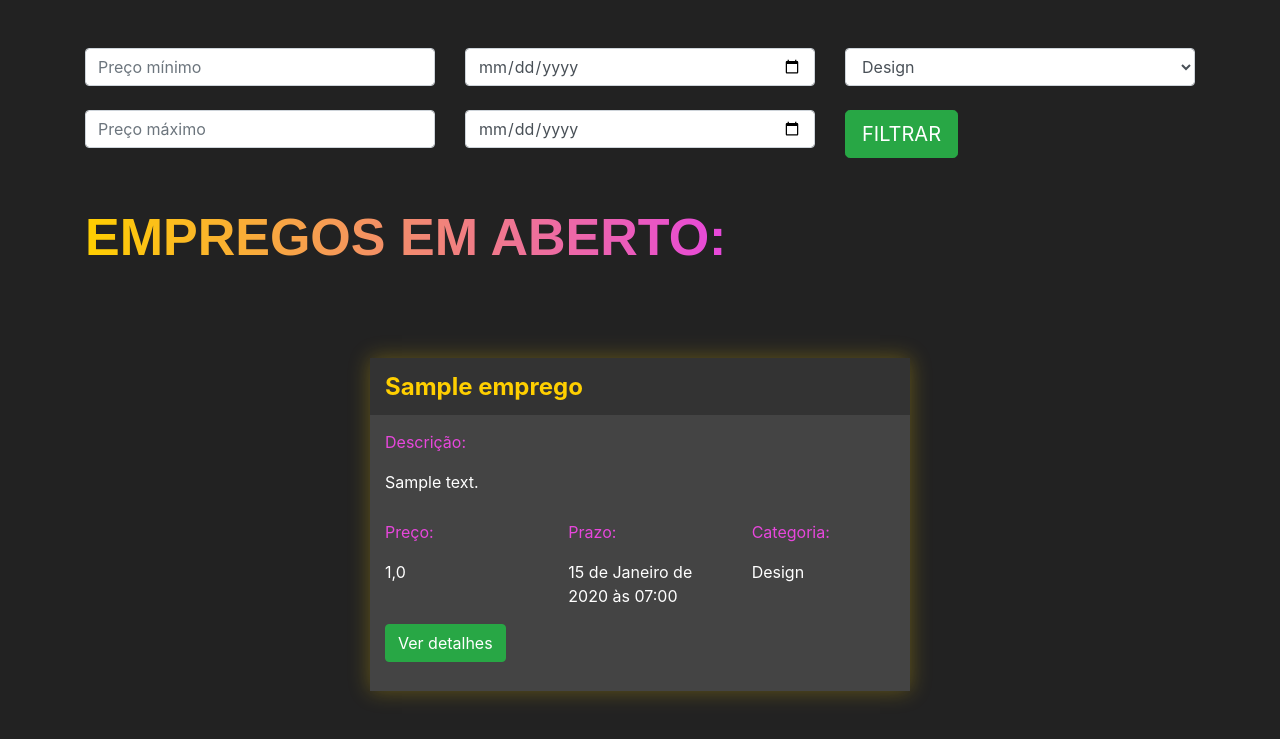
After one commit to diego-goncalves-dreossi/sistema-freelance, a Django app: template empregos/templates/encontrar_emps.html in a window 1280 px wide. The commit adds this page. Shown: the top 739 px of the page. Run offline with Django 4.2, Linux system fonts and the light colour scheme; the template is opened without the code that fills it: values that come from a table or form of the project are taken from there, others are empty; tables that the repository leaves empty hold one stand-in row (values such as "Sample post").

Commit message:
pagina inicial
Página inicial do sistema sendo preparado.

```diff
--- /dev/null
+++ b/empregos/templates/encontrar_emps.html
@@ -0,0 +1,104 @@
+{% extends 'base.html' %}
+{% load static %}
+
+{% block 'head' %}
+
+<link rel="stylesheet" href="{% static 'empregos/css/encontrar_emps.css' %}">
+
+{% endblock %}
+
+{% block 'body' %}
+
+
+    <div class="container">
+    <br>
+    <br>
+        <div class="row">
+
+            <div class="col-sm">
+            <form action="{% url 'encontrar_emps' %}" method="POST">
+                <input type="text" class="form-control" placeholder="Preço mínimo" name="preco_minimo">
+                <br>
+                <input type="text" class="form-control" placeholder="Preço máximo" name="preco_maximo">
+            </div>
+
+            <div class="col-sm">
+                <input type="date" class="form-control" name="prazo_minimo">
+                <br>
+                <input type="date" class="form-control" name="prazo_maximo">
+            </div>
+
+            <div class="col-sm">
+                <select class="form-control" name="categoria">
+                    <option value="D">Design</option>
+                    <option value="EV">Edição de vídeo</option>
+                </select>
+                <br>
+                <input type="submit" class="btn btn-success btn-lg" value="FILTRAR">
+            </form>
+            </div>
+
+
+        </div>
+        <br>
+        <br>
+        <h2 class="titulo">EMPREGOS EM ABERTO:</h2>
+        <div class="row justify-content-around">
+            {% for e in emps %}
+                <div class="col-6 row-card">
+                    <div class="card-job">
+                        <div class="header-job">
+                        <h4 class="titulo-job">{{e.titulo}}</h4>
+                        </div>
+                        <div class="body-job">
+                            <p class="titulo-body">Descrição:</p>
+                            <div style="width: 70%">
+                                <p>{{e.descricao}}</p>
+                            </div>
+
+                            <div class="row">
+                                <div class="col-4">
+                                    <p class="titulo-body">Preço:</p>
+                                    <p>{{e.preco}}</p>
+                                </div>
+
+                                <div class="col-4">
+                                    <p class="titulo-body">Prazo:</p>
+                                    <p>{{e.prazo_entrega}}</p>
+                                </div>
+
+                                <div class="col-4">
+                                    <p class="titulo-body">Categoria:</p>
+                                    <p>
+                                        {% if e.categoria == 'D'%}
+                                            Design
+                                        {% else %}
+                                            Edição de vídeo
+                                        {% endif%}
+                                    </p>
+                                </div>
+
+                            </div>
+
+                            <button class="btn btn-success">Ver detalhes</button>
+                            <br>
+                            <br>
+
+                        </div>
+                    </div>
+                </div>
+
+            {% endfor %}
+
+
+
+
+
+
+
+
+        </div>
+
+    </div>
+
+{% endblock %}
--- a/empregos/urls.py
+++ b/empregos/urls.py
@@ -0,0 +1,6 @@
+from django.urls import path
+from . import views
+
+urlpatterns = [
+    path('encontrar/',views.encontrar_emps, name="encontrar_emps")
+]
--- a/templates/base.html
+++ b/templates/base.html
@@ -1,5 +1,6 @@
 <!doctype html>
 <html lang="en">
+
 <head>
   <!-- Required meta tags -->
   <meta charset="utf-8">
@@ -10,12 +11,45 @@
   {% endblock %}
   <link rel="stylesheet" href="https://cdn.jsdelivr.net/npm/bootstrap@4.6.1/dist/css/bootstrap.min.css">
   <title>{% block 'title' %}{% endblock %}</title>
+  <style>
+
+    .font-degrade-nav{
+        background-image: linear-gradient(90deg, rgba(255,207,0,1) 0%, rgba(231,71,220,1) 100%);
+        background-clip: text;
+        -webkit-background-clip: text;
+        color: transparent;
+        padding-bottom: 10px;
+        font-size: 20px;
+        font-weight: bold;
+    }
+
+
+</style>
 </head>
+
 <body class="fundo">
+  {% if user.is_authenticated %}
+  <nav style="background-color: #444;" class="navbar navbar-expand-lg navbar-dark">
+    <a class="navbar-brand" href="#"><span class="font-degrade-nav">FreelaWay</span></a>
+    <button class="navbar-toggler" type="button" data-toggle="collapse" data-target="#navbarNav"
+      aria-controls="navbarNav" aria-expanded="false" aria-label="Toggle navigation">
+      <span class="navbar-toggler-icon"></span>
+    </button>
+    <div class="collapse navbar-collapse" id="navbarNav">
+      <ul class="navbar-nav">
+        <li class="nav-item active">
+          <a class="nav-link" href="#">Encontrar empregos</a>
+        </li>
+
+      </ul>
+    </div>
+  </nav>
+  {% endif %}
   {% block 'body' %}{% endblock %}
 
-    <script src="https://cdn.jsdelivr.net/npm/jquery@3.5.1/dist/jquery.slim.min.js" ></script>
+  <script src="https://cdn.jsdelivr.net/npm/jquery@3.5.1/dist/jquery.slim.min.js"></script>
   <script src="https://cdn.jsdelivr.net/npm/bootstrap@4.6.1/dist/js/bootstrap.bundle.min.js"></script>
 
 </body>
+
 </html>
--- /dev/null
+++ b/templates/static/empregos/css/encontrar_emps.css
@@ -0,0 +1,74 @@
+.fundo{
+
+    background-color: #222;
+    color: white;
+
+}
+
+.card-job{
+
+    background-color: #444;
+    box-shadow: 0 0px 20px 0 rgba( 255, 207, 0, 0.3 );
+    padding: 0;
+    margin-top: 50px;
+
+
+
+}
+
+.header-job{
+
+    background-color: #333;
+    width: 100% !important;
+    padding: 5px;
+    padding-left: 15px;
+
+
+}
+
+.row-card{
+    margin-top: 40px;
+}
+
+.titulo-job{
+
+    color: #FFCF00;
+    font-weight: bold;
+    margin-top: 10px;
+
+}
+
+.body-job{
+
+    padding: 5px;
+    padding-left: 15px;
+
+}
+
+.titulo-body{
+
+    color: #E747DC;
+    margin-top: 10px;
+
+}
+
+.titulo{
+    font-family: Arial, Helvetica, sans-serif;
+    font-weight: bold;
+    font-size: 52px;
+    display: inline;
+    background-image: linear-gradient(90deg, rgba(255,207,0,1) 0%, rgba(231,71,220,1) 100%);
+    background-clip: text;
+    -webkit-background-clip: text;
+    color: transparent;
+    padding-bottom: 10px;
+}
+
+.job-modal-titulo{
+    background-image: linear-gradient(90deg, rgba(255,207,0,1) 0%, rgba(231,71,220,1) 100%);
+    background-clip: text;
+    -webkit-background-clip: text;
+    color: transparent;
+    font-size: 30px;
+    font-weight: bold;
+}
```
Also changed, not shown: empregos/views.py (+9 -1 lines), media/referencias/Aqua.jpg (added), media/referencias/Super.jpg (added), 1 other file. Lines whose indentation alone changed are shown as unchanged.
